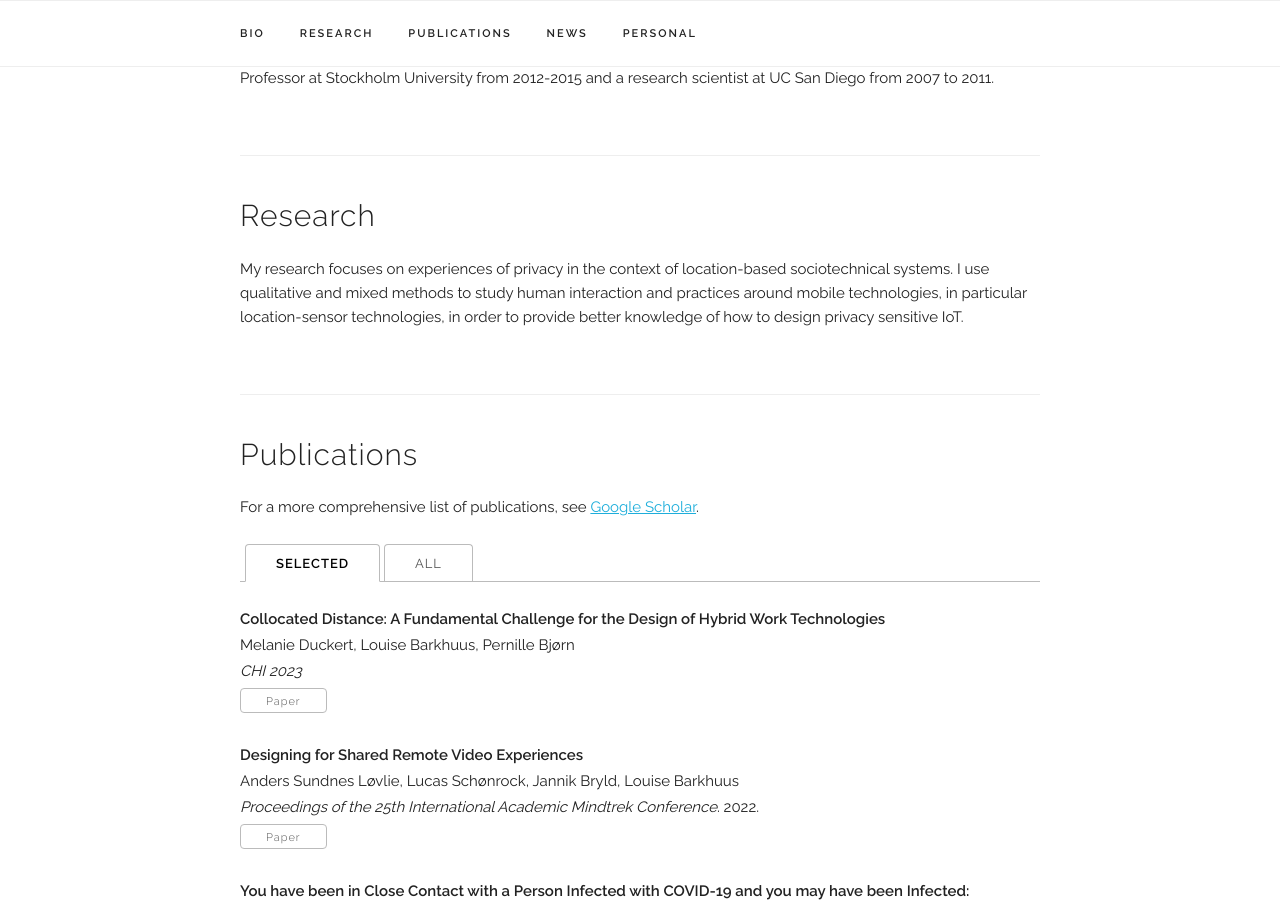
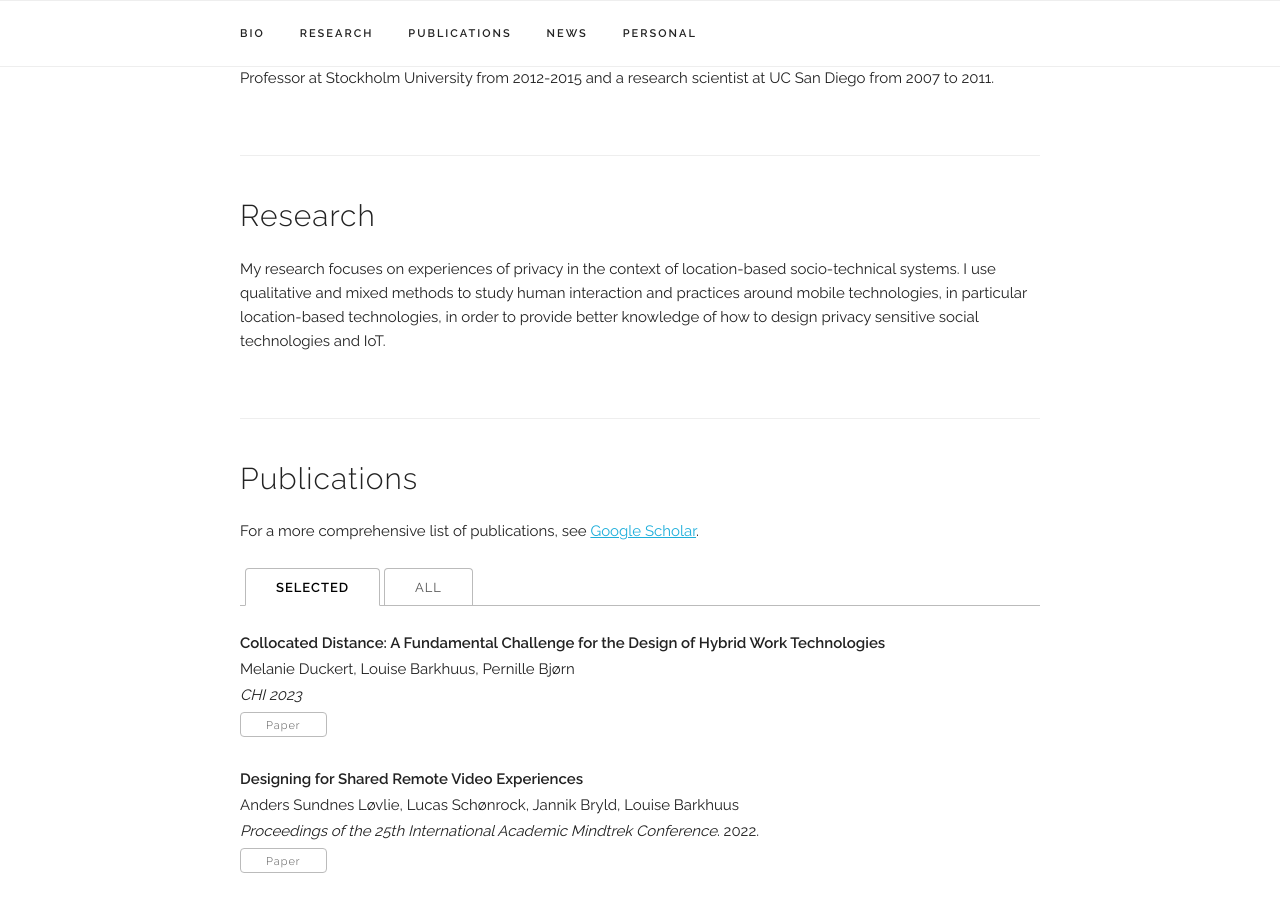
Before and after one commit to barkhuus/barkhuus.github.io, a Jekyll site: the page built from index.html, in a window 1280 px wide and 900 px high, scrolled down 484 px. Built offline with Jekyll 4.4.1, drawn with Linux system fonts in a browser that asks for light colours.

Commit message:
Update index.html

```diff
--- a/index.html
+++ b/index.html
@@ -18,8 +18,8 @@ title: Home
 <div class="docs-section" id="research">
   <h4>Research</h4>
   <p>
-    My research focuses on experiences of privacy in the context of location-based sociotechnical systems.
-    I use qualitative and mixed methods to study human interaction and practices around mobile technologies, in particular location-sensor technologies, in order to provide better knowledge of how to design privacy sensitive IoT.
+    My research focuses on experiences of privacy in the context of location-based socio-technical systems.
+    I use qualitative and mixed methods to study human interaction and practices around mobile technologies, in particular location-based technologies, in order to provide better knowledge of how to design privacy sensitive social technologies and IoT.
   </p>
 </div>
 
```
